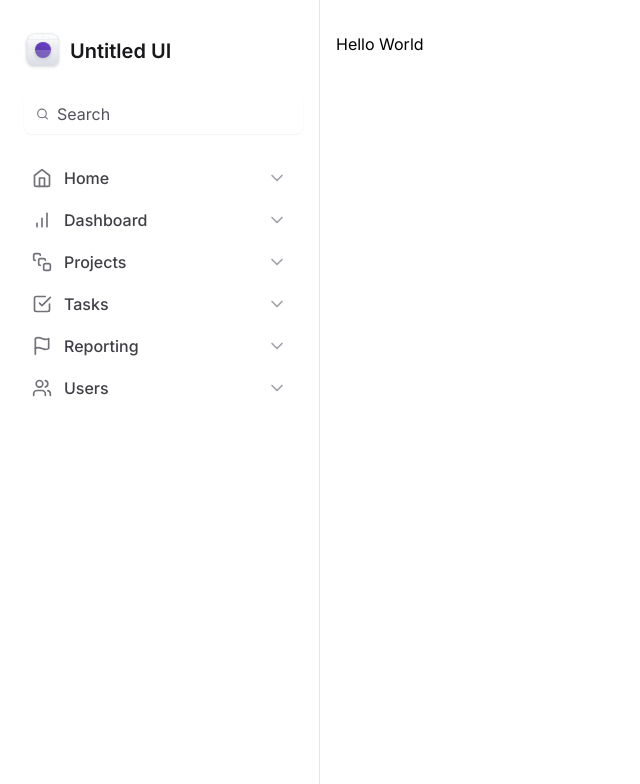
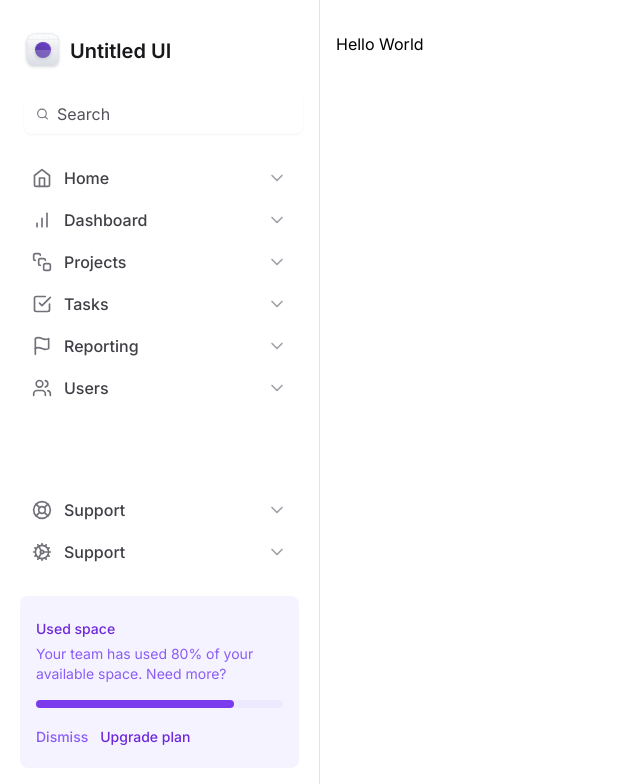
Before and after one commit to thayna-bezerra/dashboard, a Next.js app in the folder tailwind-next/: page / in a window 1280 px wide. Shown: the top 784 px of the page, without its empty margins (0-640 px from the left). Built offline with nearby package versions, Linux system fonts and the light colour scheme.

Commit message:
used space widget

```diff
--- a/tailwind-next/src/app/components/Sidebar/MainNavigation/index.tsx
+++ /dev/null
@@ -1,15 +0,0 @@
-import { BarChart, CheckSquare, ChevronDown, Flag, Home, SquareStack, Users } from "lucide-react";
-import { NavItem } from "./NavItem";
-
-export function MainNavigation() {
-    return (
-        <nav className="space-y-0.5">
-            <NavItem title="Home" icon={Home} />
-            <NavItem title="Dashboard" icon={BarChart} />
-            <NavItem title="Projects" icon={SquareStack} />
-            <NavItem title="Tasks" icon={CheckSquare} />
-            <NavItem title="Reporting" icon={Flag} />
-            <NavItem title="Users" icon={Users} />
-        </nav>
-    )
-}
--- /dev/null
+++ b/tailwind-next/src/app/components/Sidebar/UsedSpaceWidget.tsx
@@ -0,0 +1,31 @@
+export function UsedSpaceWidget() {
+    return (
+        <div className="flex flex-col gap-4 rounded-lg bg-violet-50 px-4 py-5">
+            <div className="space-y-1">
+                <span className="text-sm/5 font-medium text-violet-700">
+                    Used space
+                </span>
+                <p className="text-sm/5 text-violet-500">
+                    Your team has used 80% of your available space. Need more?
+                </p>
+            </div>
+            <div className="h-2 rounded-full bg-violet-100">
+                <div className="h-2 w-4/5 rounded-full bg-violet-600" />
+            </div>
+            <div className="space-x-3">
+                <button
+                    type="button"
+                    className="text-sm font-medium text-violet-500 hover:text-violet-700"
+                >
+                    Dismiss
+                </button>
+                <button
+                    type="button"
+                    className="text-sm font-medium text-violet-700 hover:text-violet-900"
+                >
+                    Upgrade plan
+                </button>
+            </div>
+        </div>
+    )
+}
--- a/tailwind-next/src/app/components/Sidebar/index.tsx
+++ b/tailwind-next/src/app/components/Sidebar/index.tsx
@@ -1,18 +1,35 @@
-import { Search } from 'lucide-react'
+import { BarChart, CheckSquare, Cog, Flag, Home, LifeBuoy, Search, SquareStack, Users } from 'lucide-react'
 import { Logo } from "./Logo";
-import { MainNavigation } from './MainNavigation';
+import { NavItem } from './NavItem';
+import { UsedSpaceWidget } from './UsedSpaceWidget';
 
 export function Sidebar()
 {
     return (
-        <aside className="border-r border-zinc-200 px-5 py-8 space-y-6">
+        <aside className="border-r border-zinc-200 px-5 py-8 flex flex-col gap-6">
             <Logo />
             <div className="mx-1 flex w-full items-center gap-2 rounded-lg border-zinc-300 px-3 py-2 shadow-sm">
                 <Search className="h-5 w-5 text-zinc-500" />
                 <input className="flex-1 border-0 bg-transparent p-0 text-zinc-900 placeholder-zinc-600" placeholder="Search" />
             </div>
 
-            <MainNavigation />
+            <nav className="space-y-0.5">
+                <NavItem title="Home" icon={Home} />
+                <NavItem title="Dashboard" icon={BarChart} />
+                <NavItem title="Projects" icon={SquareStack} />
+                <NavItem title="Tasks" icon={CheckSquare} />
+                <NavItem title="Reporting" icon={Flag} />
+                <NavItem title="Users" icon={Users} />
+            </nav>
+
+            <div className="mt-auto flex flex-col gap-6">
+                <nav className="space-y-0.5">
+                    <NavItem title="Support" icon={LifeBuoy} />
+                    <NavItem title="Support" icon={Cog} />
+                </nav>
+
+                <UsedSpaceWidget />
+            </div>
         </aside>
     )
 }
```
Also changed, not shown: tailwind-next/src/app/components/Sidebar/NavItem.tsx (renamed from tailwind-next/src/app/components/Sidebar/MainNavigation/NavItem.tsx).
